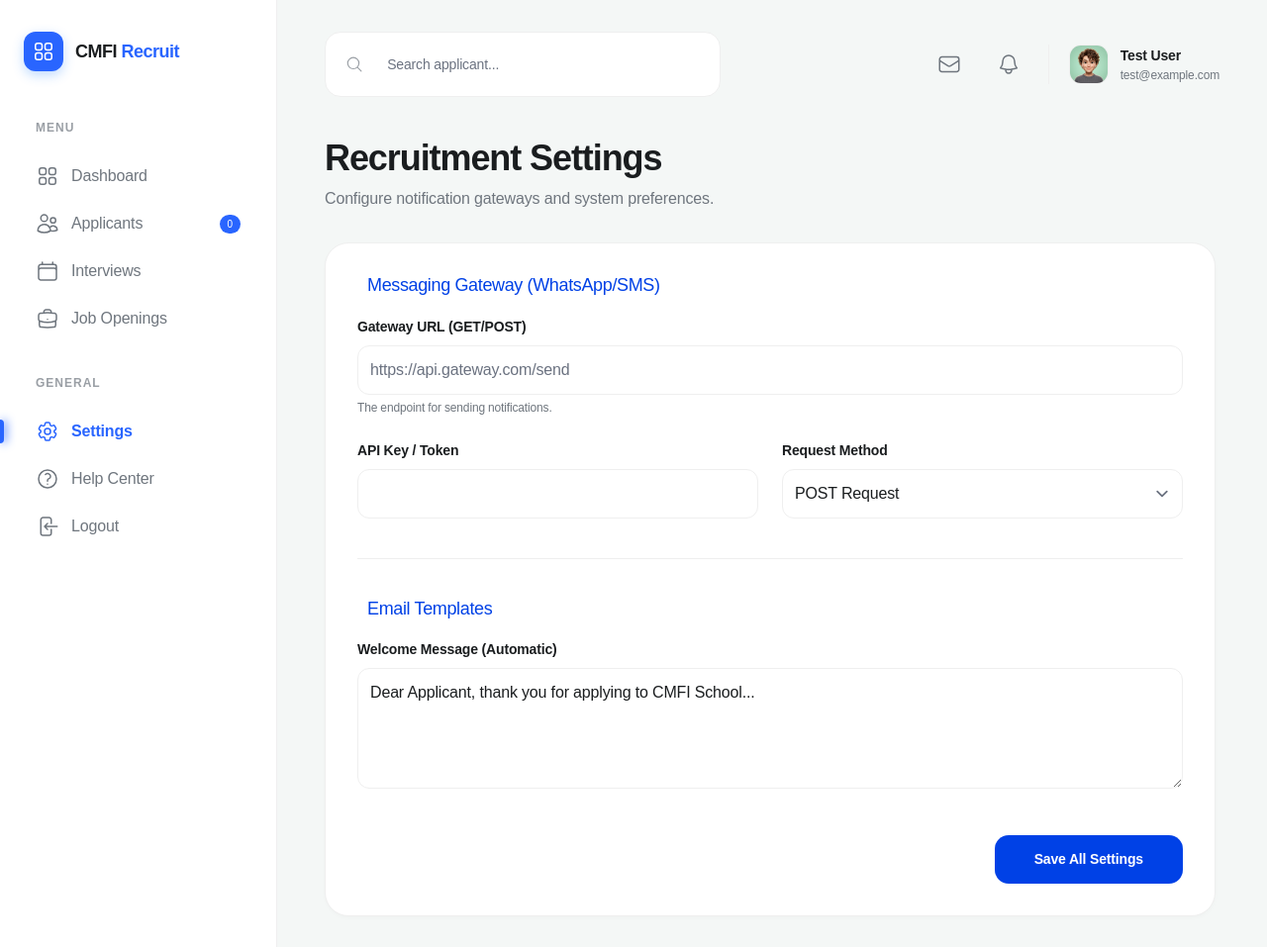
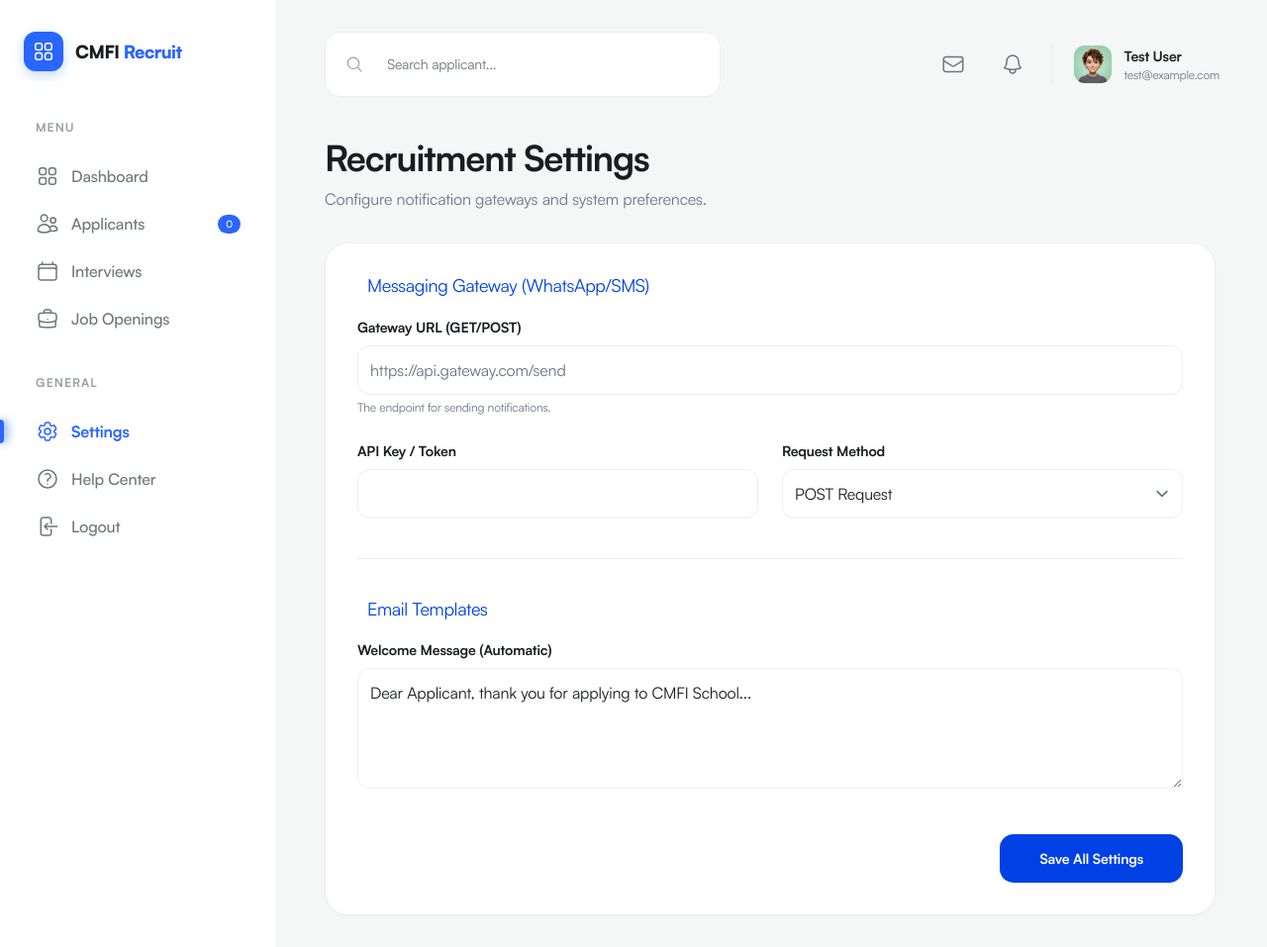
Before and after one commit to KayZee52/CMFI-website, a Laravel app: page /settings in a window 1280 px wide. Shown: the whole page at 99% size. Run offline with Laravel 12, Linux system fonts and the light colour scheme; a user stored in the database is signed in; data comes from the database, SQL or seed files in the repository; data that the repository does not hold is empty; style sheets or scripts are compiled from the project's sources.

Commit message:
feat: import Satoshi font family with multiple weights and styles

```diff
--- a/ui_forclone/recruitment-app/public/css/style.css
+++ b/ui_forclone/recruitment-app/public/css/style.css
@@ -1,3 +1,83 @@
+@font-face {
+    font-family: 'Satoshi';
+    src: url('../fonts/satoshi/satoshi-900.woff2') format('woff2');
+    font-weight: 900;
+    font-style: normal;
+    font-display: swap;
+}
+
+@font-face {
+    font-family: 'Satoshi';
+    src: url('../fonts/satoshi/satoshi-900-italic.woff2') format('woff2');
+    font-weight: 900;
+    font-style: italic;
+    font-display: swap;
+}
+
+@font-face {
+    font-family: 'Satoshi';
+    src: url('../fonts/satoshi/satoshi-700.woff2') format('woff2');
+    font-weight: 700;
+    font-style: normal;
+    font-display: swap;
+}
+
+@font-face {
+    font-family: 'Satoshi';
+    src: url('../fonts/satoshi/satoshi-700-italic.woff2') format('woff2');
+    font-weight: 700;
+    font-style: italic;
+    font-display: swap;
+}
+
+@font-face {
+    font-family: 'Satoshi';
+    src: url('../fonts/satoshi/satoshi-500.woff2') format('woff2');
+    font-weight: 500;
+    font-style: normal;
+    font-display: swap;
+}
+
+@font-face {
+    font-family: 'Satoshi';
+    src: url('../fonts/satoshi/satoshi-500-italic.woff2') format('woff2');
+    font-weight: 500;
+    font-style: italic;
+    font-display: swap;
+}
+
+@font-face {
+    font-family: 'Satoshi';
+    src: url('../fonts/satoshi/satoshi-400.woff2') format('woff2');
+    font-weight: 400;
+    font-style: normal;
+    font-display: swap;
+}
+
+@font-face {
+    font-family: 'Satoshi';
+    src: url('../fonts/satoshi/satoshi-400-italic.woff2') format('woff2');
+    font-weight: 400;
+    font-style: italic;
+    font-display: swap;
+}
+
+@font-face {
+    font-family: 'Satoshi';
+    src: url('../fonts/satoshi/satoshi-300.woff2') format('woff2');
+    font-weight: 300;
+    font-style: normal;
+    font-display: swap;
+}
+
+@font-face {
+    font-family: 'Satoshi';
+    src: url('../fonts/satoshi/satoshi-300-italic.woff2') format('woff2');
+    font-weight: 300;
+    font-style: italic;
+    font-display: swap;
+}
+
 :root {
     /* Colors */
     --primary: hsl(223, 100%, 58%);
```
